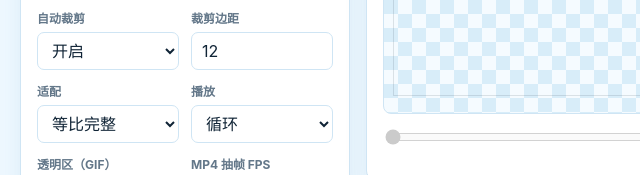
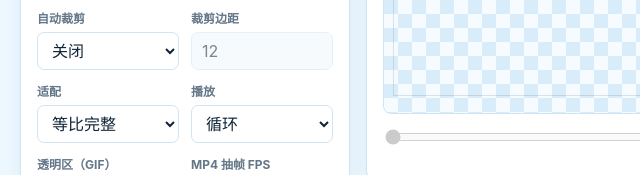
Before and after one commit to mengpingchen954-ops/merged-asset-tools, a plain HTML site: page gif-to-cocos-tool/index.html in a window 1280 px wide. Shown: the part 601-776 px from the top of the page, 0-640 px from the left. Drawn offline with Linux system fonts and the light colour scheme.

Commit message:
fix: disable auto crop by default

```diff
--- a/gif-to-cocos-tool/index.html
+++ b/gif-to-cocos-tool/index.html
@@ -83,8 +83,8 @@
             <label>
               <span>自动裁剪</span>
               <select id="autoCropSelect">
-                <option value="on" selected>开启</option>
-                <option value="off">关闭</option>
+                <option value="on">开启</option>
+                <option value="off" selected>关闭</option>
               </select>
             </label>
             <label>
```
